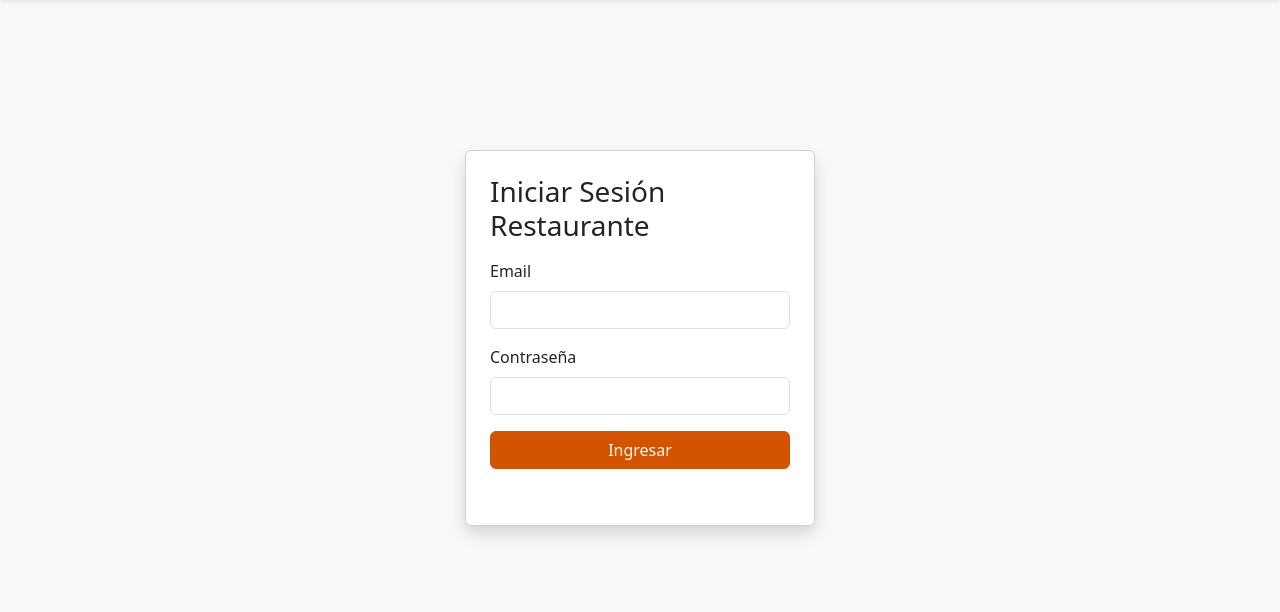
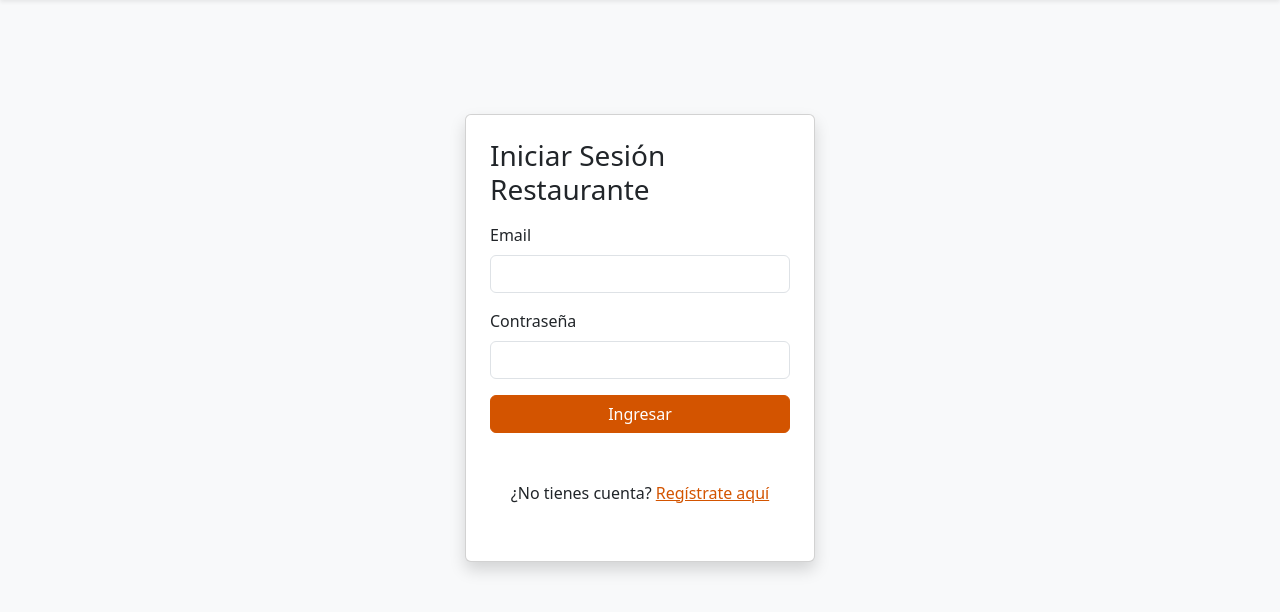
Before and after one commit to nocodecampo/comerycantar, a Flask app: page /login-restaurante in a window 1280 px wide. Shown: the part 62-674 px from the top of the page. Run offline with Flask 3, Linux system fonts and the light colour scheme.

Commit message:
registrateaqui_restaurante

```diff
--- a/templates/login/login-restaurante.html
+++ b/templates/login/login-restaurante.html
@@ -56,8 +56,9 @@
         </form>
 
         <p class="text-center mt-3">
-            <!-- Aquí puedes añadir el link para el registro si lo deseas -->
-            <!-- ¿No tienes cuenta? <a href="{{ url_for('registroRestaurante') }}" class="text-orange">Regístrate aquí</a> -->
+            <p class="text-center mt-3">
+                ¿No tienes cuenta? <a href="{{ url_for('registroRestaurante') }}" class="text-orange">Regístrate aquí</a>
+            </p>
         </p>
     </div>
 
```
